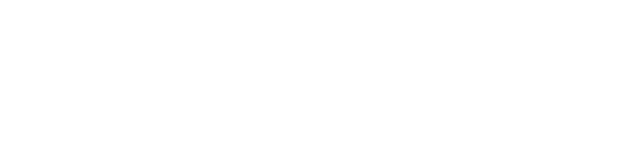
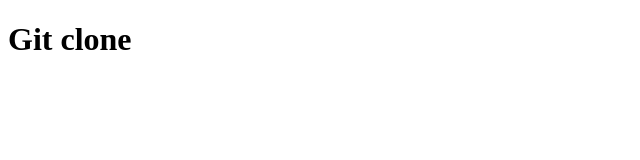
Before and after one commit to DevMatheusMonteiro/github_class, a plain HTML site: page index.html in a window 1280 px wide. Shown: the whole page, without its empty margins (0-640 px from the left). Drawn offline with Linux system fonts and the light colour scheme.

Commit message:
add title git clone

```diff
--- a/index.html
+++ b/index.html
@@ -5,5 +5,7 @@
     <meta name="viewport" content="width=device-width, initial-scale=1.0" />
     <title>Document</title>
   </head>
-  <body></body>
+  <body>
+    <h1>Git clone</h1>
+  </body>
 </html>
```
